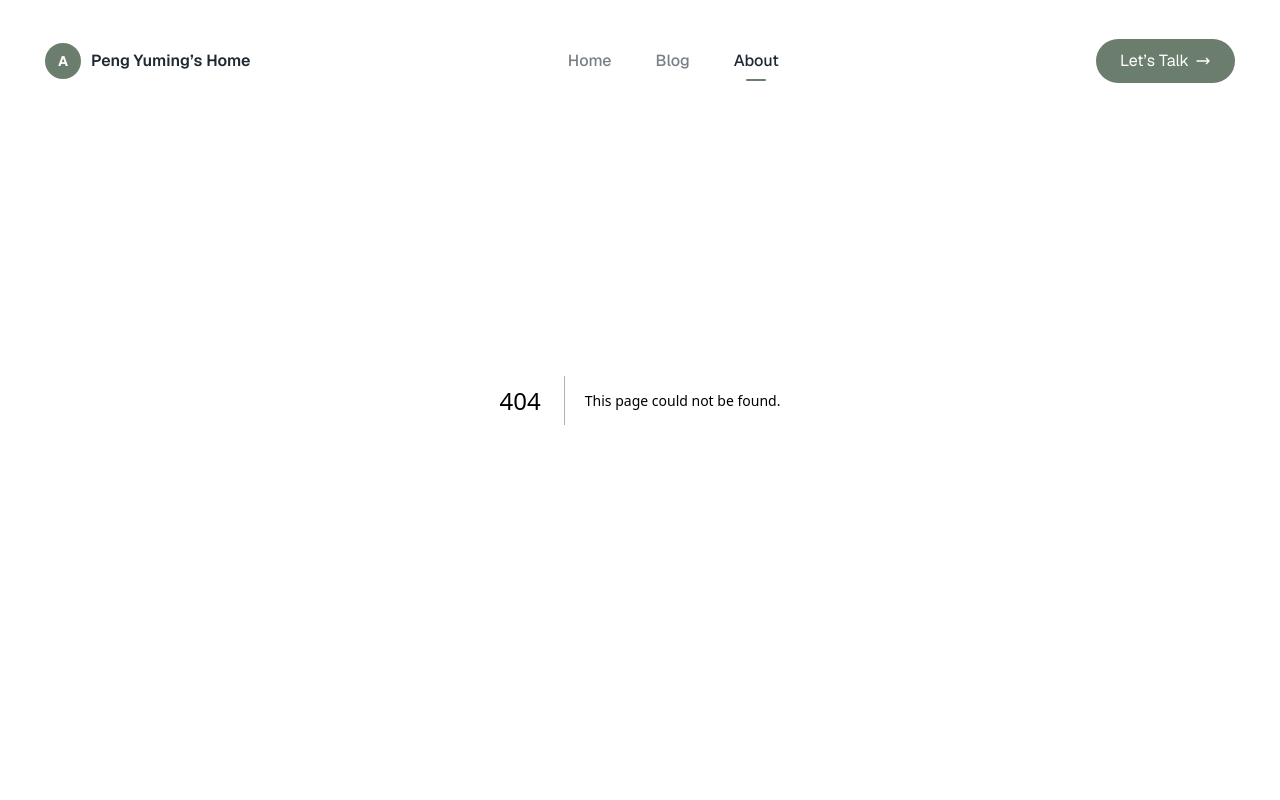
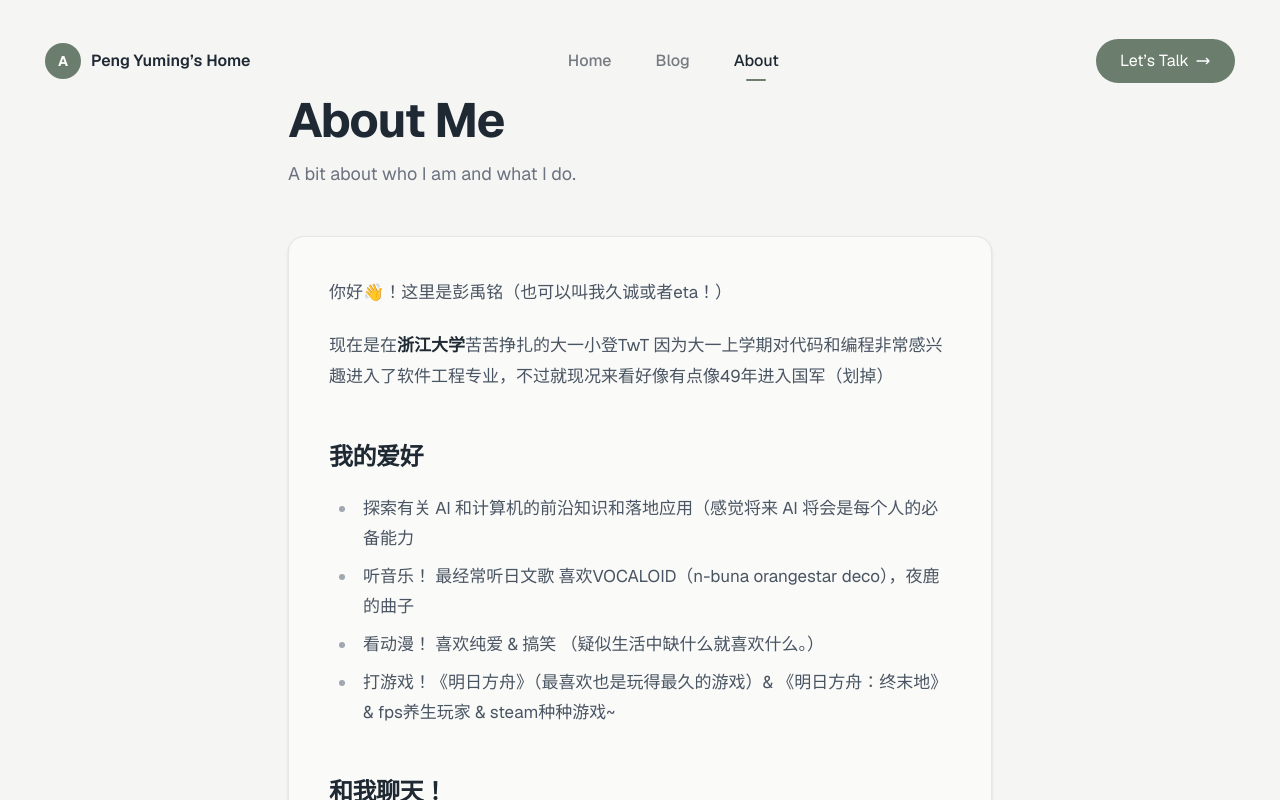
Before and after one commit to Jiuchengovo/blog, a Next.js app: page /about in a window 1280 px wide. Before the commit this address had no page. Shown: the top 800 px of the page. Built offline with nearby package versions, Linux system fonts and the light colour scheme; no server answers.

Commit message:
feat：界面优化
- 新增 About 页面，支持 Markdown 内容编辑
- 所有页面添加进场动效（Reveal 组件）
- 路由切换时动效重新触发
- 主页 Chat with me 重定向到 About 页面

```diff
--- /dev/null
+++ b/app/about/page.tsx
@@ -0,0 +1,122 @@
+import fs from "fs";
+import path from "path";
+import matter from "gray-matter";
+import { remark } from "remark";
+import remarkRehype from "remark-rehype";
+import rehypeStringify from "rehype-stringify";
+import type { Metadata } from "next";
+import styles from "../blog/[slug]/markdown.module.css";
+import Comment from "@/app/components/Comment";
+import Reveal from "@/app/components/Reveal";
+
+export const metadata: Metadata = {
+  title: "About",
+  description: "Learn more about me — my background, interests, and what I'm up to.",
+};
+
+function slugify(text: string): string {
+  return text
+    .toLowerCase()
+    .replace(/[^a-z0-9]+/g, "-")
+    .replace(/(^-|-$)/g, "");
+}
+
+function rehypeAddHeadingIds() {
+  const knownIds: Record<string, string> = {
+    "和我聊天！": "chat",
+  };
+  return (tree: any) => {
+    function visit(node: any) {
+      if (
+        node.type === "element" &&
+        (node.tagName === "h2" || node.tagName === "h3")
+      ) {
+        if (!node.properties) node.properties = {};
+        if (!node.properties.id) {
+          const text =
+            node.children
+              ?.filter((c: any) => c.type === "text")
+              .map((c: any) => c.value)
+              .join("") || "";
+          node.properties.id = knownIds[text] || slugify(text);
+        }
+      }
+      if (node.children) {
+        node.children.forEach(visit);
+      }
+    }
+    visit(tree);
+  };
+}
+
+async function getAboutContent() {
+  const filePath = path.join(process.cwd(), "content/about.md");
+  if (!fs.existsSync(filePath)) return null;
+
+  const fileContents = fs.readFileSync(filePath, "utf8");
+  const { data, content: rawContent } = matter(fileContents);
+
+  const processedContent = await remark()
+    .use(remarkRehype)
+    .use(rehypeAddHeadingIds)
+    .use(rehypeStringify)
+    .process(rawContent);
+  const contentHtml = String(processedContent.value);
+
+  return {
+    title: data.title ?? "About",
+    content: contentHtml,
+  };
+}
+
+export default async function AboutPage() {
+  const about = await getAboutContent();
+
+  return (
+    <div className="min-h-screen bg-[#F5F5F3]">
+      <div className="mx-auto max-w-7xl px-6 py-20 sm:py-24">
+        <div className="flex gap-10">
+          {/* Left: placeholder sidebar — balances the centered feel */}
+          <aside className="w-56 shrink-0 hidden lg:block" />
+
+          {/* Center: Content */}
+          <article className="flex-1 min-w-0">
+            <Reveal delay={100}>
+              <h1 className="text-4xl sm:text-5xl font-bold tracking-tight text-[#1F2933] mb-4">
+                {about?.title ?? "About"}
+              </h1>
+            </Reveal>
+            <Reveal delay={200}>
+              <p className="text-lg text-[#6B7280] mb-12">
+                A bit about who I am and what I do.
+              </p>
+            </Reveal>
+
+            <Reveal delay={300}>
+              <div className="rounded-2xl border border-[#E8E7E4] bg-[#FAFAF8] p-8 sm:p-10 shadow-sm">
+                {about ? (
+                  <div
+                    className={styles.markdown}
+                    dangerouslySetInnerHTML={{ __html: about.content }}
+                  />
+                ) : (
+                  <p className="text-[#6B7280]">Nothing here yet.</p>
+                )}
+              </div>
+            </Reveal>
+
+            {/* Comments */}
+            <Reveal delay={400}>
+              <div className="mt-10">
+                <Comment />
+              </div>
+            </Reveal>
+          </article>
+
+          {/* Right: placeholder sidebar */}
+          <aside className="w-56 shrink-0 hidden lg:block" />
+        </div>
+      </div>
+    </div>
+  );
+}
--- a/app/blog/[slug]/page.tsx
+++ b/app/blog/[slug]/page.tsx
@@ -4,6 +4,7 @@ import { getPostBySlug, getAllPosts, getPrevNextPosts } from "@/lib/posts";
 import type { Metadata } from "next";
 import styles from "./markdown.module.css";
 import Comment from "@/app/components/Comment";
+import Reveal from "@/app/components/Reveal";
 
 export async function generateStaticParams() {
   return getAllPosts().map((post) => ({ slug: post.slug }));
@@ -73,6 +74,7 @@ export default async function BlogPostPage({
         <div className="flex gap-10">
           {/* Left: Table of Contents */}
           <aside className="w-56 shrink-0 hidden lg:block">
+            <Reveal delay={300}>
               <nav className="sticky top-32">
                 <h4 className="text-sm font-semibold uppercase tracking-wider text-[#9CA3AF] mb-3">
                   On this page
@@ -96,10 +98,12 @@ export default async function BlogPostPage({
                   <p className="text-sm text-[#9CA3AF]">No headings</p>
                 )}
               </nav>
+            </Reveal>
           </aside>
 
           {/* Center: Article */}
           <article className="flex-1 min-w-0">
+            <Reveal delay={100}>
               <Link
                 href="/blog"
                 className="mb-8 inline-flex items-center gap-1.5 text-sm text-[#6B7280] hover:text-[#1F2933] transition-colors"
@@ -119,7 +123,9 @@ export default async function BlogPostPage({
                 </svg>
                 Back to all posts
               </Link>
+            </Reveal>
 
+            <Reveal delay={200}>
               <div className="rounded-2xl border border-[#E8E7E4] bg-[#FAFAF8] p-8 sm:p-10 shadow-sm">
                 <header className="mb-12">
                   <h1 className="text-3xl sm:text-4xl font-bold tracking-tight text-[#1F2933] mb-4">
@@ -144,15 +150,19 @@ export default async function BlogPostPage({
                   dangerouslySetInnerHTML={{ __html: post.content }}
                 />
               </div>
+            </Reveal>
 
             {/* Comments */}
+            <Reveal delay={400}>
               <div className="mt-10">
                 <Comment />
               </div>
+            </Reveal>
           </article>
 
           {/* Right: Other articles */}
           <aside className="w-56 shrink-0 hidden lg:block">
+            <Reveal delay={300}>
               <div className="sticky top-32 space-y-8">
                 {/* Prev / Next navigation */}
                 <div>
@@ -230,6 +240,7 @@ export default async function BlogPostPage({
                   </div>
                 )}
               </div>
+            </Reveal>
           </aside>
         </div>
       </div>
--- a/app/blog/page.tsx
+++ b/app/blog/page.tsx
@@ -1,6 +1,7 @@
 import Link from "next/link";
 import { getAllPosts } from "@/lib/posts";
 import type { Metadata } from "next";
+import Reveal from "@/app/components/Reveal";
 
 export const metadata: Metadata = {
   title: "Blog",
@@ -15,6 +16,7 @@ export default function BlogPage() {
       <div className="flex gap-10">
         {/* Left: Article directory sidebar */}
         <aside className="w-64 shrink-0 hidden lg:block">
+          <Reveal delay={300}>
             <nav className="sticky top-32">
               <h3 className="text-sm font-semibold uppercase tracking-wider text-[#9CA3AF] mb-4">
                 All articles
@@ -41,25 +43,33 @@ export default function BlogPage() {
                 </ul>
               )}
             </nav>
+          </Reveal>
         </aside>
 
         {/* Main content */}
         <div className="flex-1 min-w-0">
+          <Reveal delay={100}>
             <h1 className="text-4xl sm:text-5xl font-bold tracking-tight text-[#1F2933] mb-4">
               Blog
             </h1>
+          </Reveal>
+          <Reveal delay={200}>
             <p className="text-lg text-[#6B7280] mb-12">
               Thoughts on software, design, and building things.
             </p>
+          </Reveal>
 
           {posts.length === 0 ? (
+            <Reveal delay={300}>
               <p className="text-[#6B7280] py-12 text-center">
                 No posts yet.
               </p>
+            </Reveal>
           ) : (
             <ul className="divide-y divide-[#E8E7E4]">
-              {posts.map((post) => (
+              {posts.map((post, i) => (
                 <li key={post.slug}>
+                  <Reveal delay={250 + i * 80}>
                     <Link
                       href={`/blog/${post.slug}`}
                       className="group block py-6 -mx-3 px-3 rounded-lg hover:bg-[#FAFAF8] transition-colors"
@@ -81,6 +91,7 @@ export default function BlogPage() {
                         </p>
                       )}
                     </Link>
+                  </Reveal>
                 </li>
               ))}
             </ul>
--- /dev/null
+++ b/app/components/PageTransition.tsx
@@ -0,0 +1,12 @@
+"use client";
+
+import { usePathname } from "next/navigation";
+
+export default function PageTransition({
+  children,
+}: {
+  children: React.ReactNode;
+}) {
+  const pathname = usePathname();
+  return <div key={pathname}>{children}</div>;
+}
--- /dev/null
+++ b/app/components/Reveal.tsx
@@ -0,0 +1,33 @@
+"use client";
+
+import { useEffect, useState } from "react";
+
+export default function Reveal({
+  children,
+  delay = 0,
+  className = "",
+}: {
+  children: React.ReactNode;
+  delay?: number;
+  className?: string;
+}) {
+  const [visible, setVisible] = useState(false);
+
+  useEffect(() => {
+    const timer = setTimeout(() => setVisible(true), delay);
+    return () => clearTimeout(timer);
+  }, [delay]);
+
+  return (
+    <div
+      className={className}
+      style={{
+        opacity: visible ? 1 : 0,
+        transform: visible ? "translateY(0)" : "translateY(24px)",
+        transition: "opacity 0.6s ease-out, transform 0.6s ease-out",
+      }}
+    >
+      {children}
+    </div>
+  );
+}
--- a/app/layout.tsx
+++ b/app/layout.tsx
@@ -1,6 +1,7 @@
 import type { Metadata } from "next";
 import { Geist, Geist_Mono } from "next/font/google";
 import Navbar from "./components/Navbar";
+import PageTransition from "./components/PageTransition";
 import "./globals.css";
 
 const geistSans = Geist({
@@ -34,7 +35,7 @@ export default function RootLayout({
     >
       <body className="min-h-full flex flex-col bg-[#F5F5F3]">
         <Navbar />
-        <main className="flex-1">{children}</main>
+        <main className="flex-1"><PageTransition>{children}</PageTransition></main>
       </body>
     </html>
   );
--- a/app/page.tsx
+++ b/app/page.tsx
@@ -1,3 +1,5 @@
+import Reveal from "./components/Reveal";
+
 const experiences = [
   {
     role: "X-Lab",
@@ -38,25 +40,34 @@ export default function Home() {
       <section className="grid grid-cols-1 lg:grid-cols-2 gap-12 lg:gap-20 items-center mb-28">
         {/* Left */}
         <div>
+          <Reveal delay={100}>
             <span className="inline-flex items-center gap-2 rounded-full border border-[#E0DED9] bg-[#FAFAF8] px-4 py-1.5 text-xs font-semibold tracking-widest text-[#6B7280] uppercase mb-6">
               <span className="size-2 rounded-full bg-[#6B7D6D]" />
               HELLO, I&rsquo;M
             </span>
+          </Reveal>
 
+          <Reveal delay={200}>
             <h1 className="text-5xl sm:text-6xl lg:text-7xl font-bold tracking-tight mb-4 text-[#1F2933]">
               Peng Yuming
               <span className="text-[#6B7D6D]">.</span>
             </h1>
+          </Reveal>
 
+          <Reveal delay={300}>
             <p className="text-2xl sm:text-3xl font-semibold text-[#1F2933] mb-4">
               浙江大学软件工程大一在读
             </p>
+          </Reveal>
 
+          <Reveal delay={400}>
             <p className="text-[#6B7280] leading-relaxed max-w-md mb-8">
               这里是彭禹铭的个人主页（也可以叫我久诚或者eta!）之后会更新一些经历，项目
               ，会掉落一些碎碎念，欢迎大家互动！我们的一生皆是征途🎶
             </p>
+          </Reveal>
 
+          <Reveal delay={500}>
             <div className="flex flex-wrap gap-3">
               <a
                 href="/blog"
@@ -78,16 +89,17 @@ export default function Home() {
                 </svg>
               </a>
               <a
-              href="#"
+                href="/about#chat"
                 className="inline-flex items-center gap-2 rounded-full border border-[#D1CEC7] bg-[#FAFAF8] px-6 py-3 text-sm font-medium text-[#6B7280] hover:border-[#B0ACA3] hover:text-[#1F2933] transition-colors"
               >
                 Chat with me！
               </a>
             </div>
+          </Reveal>
         </div>
 
         {/* Right: Photo cards */}
-        <div className="relative h-[420px] flex items-center justify-center">
+        <Reveal delay={300} className="relative h-[420px] flex items-center justify-center">
           <div className="relative w-64 h-96">
             {photoCards.map((card, i) => (
               <div
@@ -131,12 +143,13 @@ export default function Home() {
               />
             ))}
           </div>
-        </div>
+        </Reveal>
       </section>
 
       {/* ── Bottom Cards ── */}
       <div className="grid grid-cols-1 lg:grid-cols-2 gap-6">
         {/* Experience */}
+        <Reveal delay={400}>
           <section className="rounded-3xl border border-[#E8E7E4] bg-white shadow-sm p-8 sm:p-10">
             <h2 className="text-sm font-bold text-[#6B7280] uppercase tracking-wider mb-8">
               Experience
@@ -170,8 +183,10 @@ export default function Home() {
               </div>
             </div>
           </section>
+        </Reveal>
 
         {/* Interests */}
+        <Reveal delay={500}>
           <section className="rounded-3xl border border-[#E8E7E4] bg-white shadow-sm p-8 sm:p-10">
             <h2 className="text-sm font-bold text-[#6B7280] uppercase tracking-wider mb-8">
               Interests
@@ -202,6 +217,7 @@ export default function Home() {
               })}
             </div>
           </section>
+        </Reveal>
       </div>
     </div>
   );
--- /dev/null
+++ b/content/about.md
@@ -0,0 +1,22 @@
+---
+title: "About Me"
+---
+
+<!-- 在这里写下你的个人简介 -->
+
+你好👋！这里是彭禹铭（也可以叫我久诚或者eta！）
+
+现在是在**浙江大学**苦苦挣扎的大一小登TwT 因为大一上学期对代码和编程非常感兴趣进入了软件工程专业，不过就现况来看好像有点像49年进入国军（划掉）
+
+## 我的爱好
+
+- 探索有关 AI 和计算机的前沿知识和落地应用（感觉将来 AI 将会是每个人的必备能力
+- 听音乐！ 最经常听日文歌 喜欢VOCALOID（n-buna orangestar deco），夜鹿的曲子
+- 看动漫！ 喜欢纯爱 & 搞笑 （疑似生活中缺什么就喜欢什么。）
+- 打游戏！《明日方舟》（最喜欢也是玩得最久的游戏）& 《明日方舟：终末地》 & fps养生玩家 & steam种种游戏~
+
+## 和我聊天！
+
+email : 1809691744@qq.com（喜欢您来~）
+
+Github : jiuchengovo（不过目前没什么东西 之后一定会丰富起来的！）
```
Lines whose indentation alone changed are shown as unchanged.
